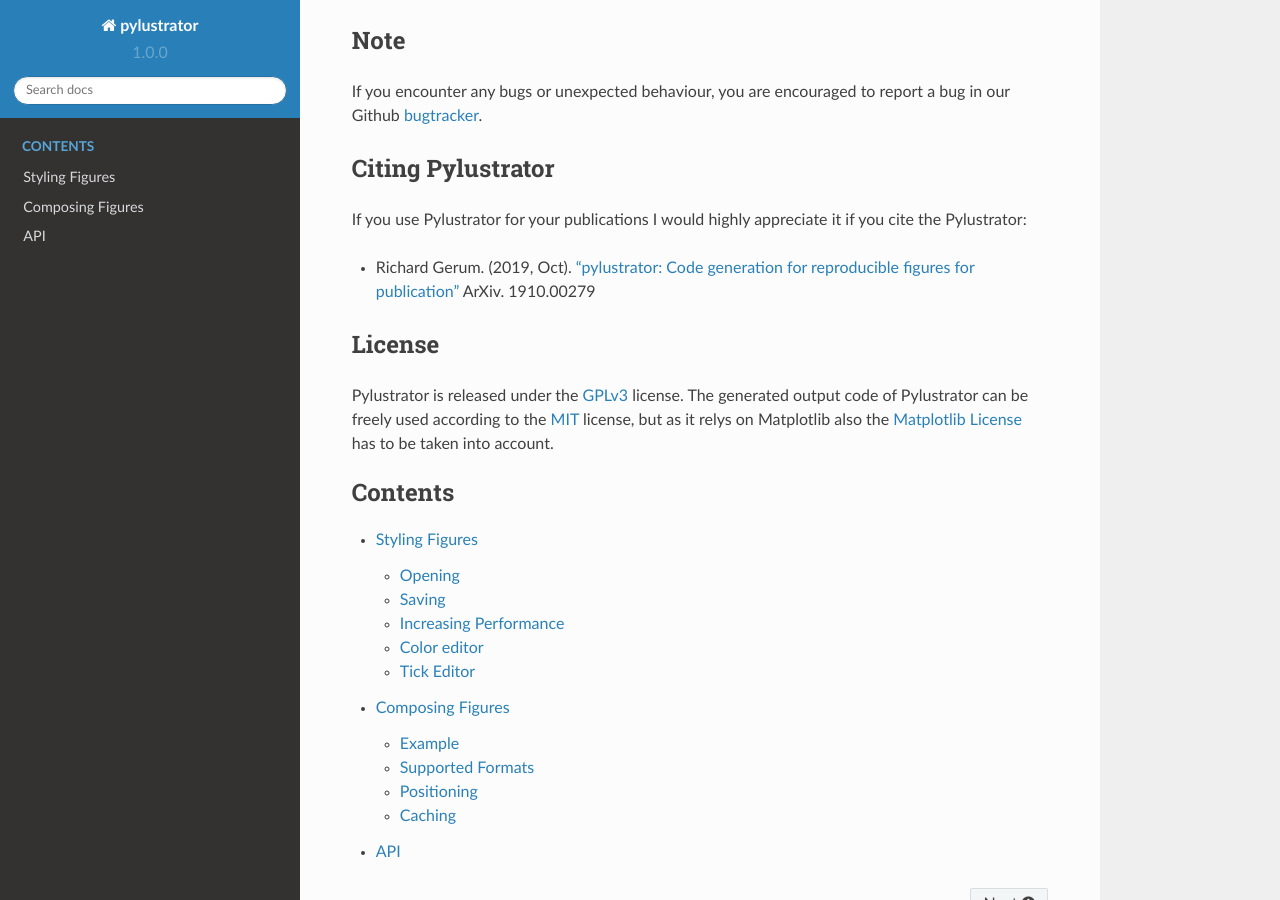
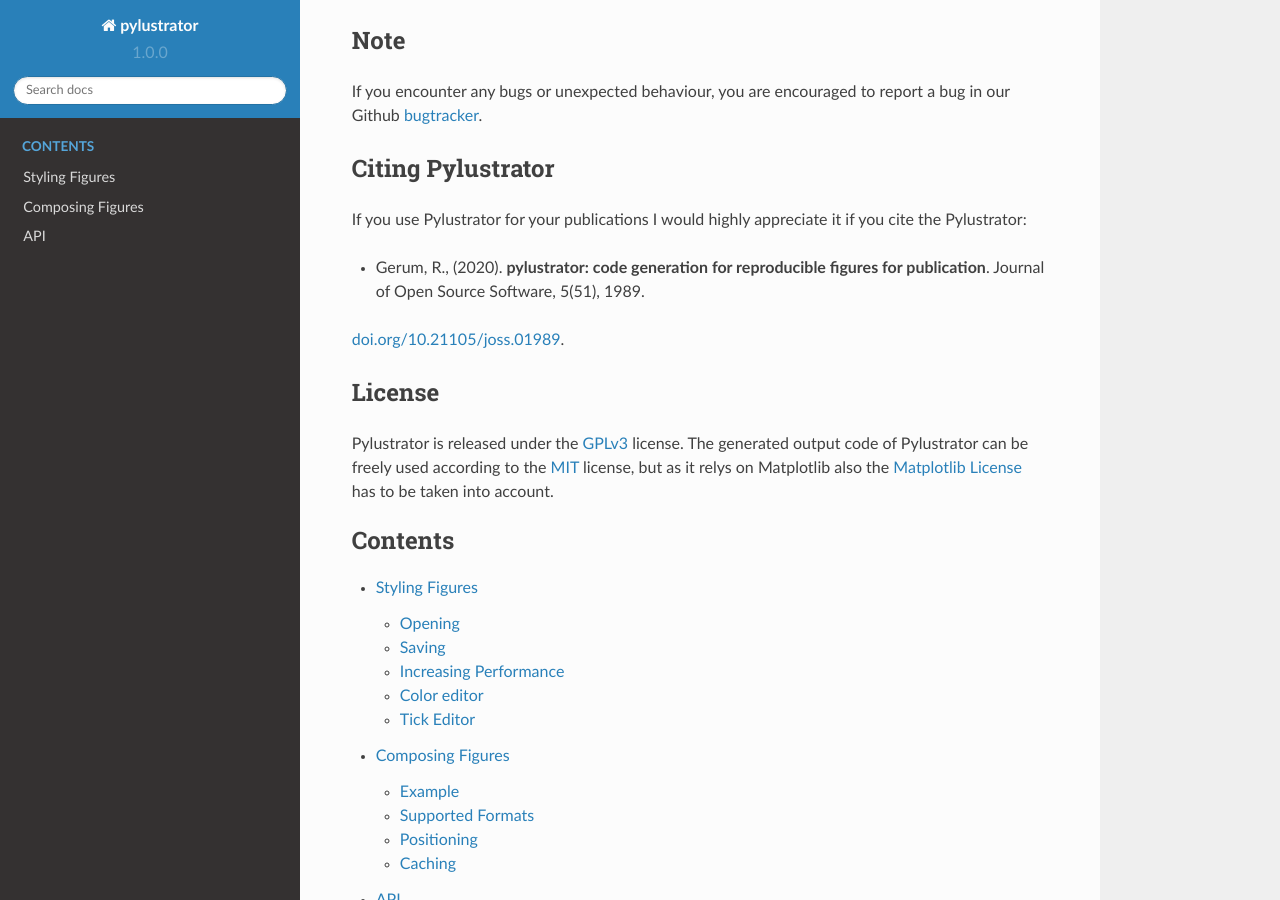
Before and after one commit to rgerum/pylustrator, a Sphinx documentation site: the page built from docs/index.rst, in a window 1280 px wide and 900 px high, scrolled down 2634 px. Built offline with Sphinx 7.4.7 and the Read the Docs theme 2.0.0, drawn with Linux system fonts in a browser that asks for light colours.

Commit message:
docs: added reference to the joss paper

```diff
--- a/docs/index.rst
+++ b/docs/index.rst
@@ -99,7 +99,9 @@
 
 If you use Pylustrator for your publications I would highly appreciate it if you cite the Pylustrator:
 
-* Richard Gerum. (2019, Oct). `"pylustrator: Code generation for reproducible figures for publication" <https://arxiv.org/abs/1910.00279>`_ ArXiv. 1910.00279
+* Gerum, R., (2020). **pylustrator: code generation for reproducible figures for publication**. Journal of Open Source Software, 5(51), 1989.
+`doi.org/10.21105/joss.01989 <https://doi.org/10.21105/joss.01989>`_.
+
 
 License
 -------
```
